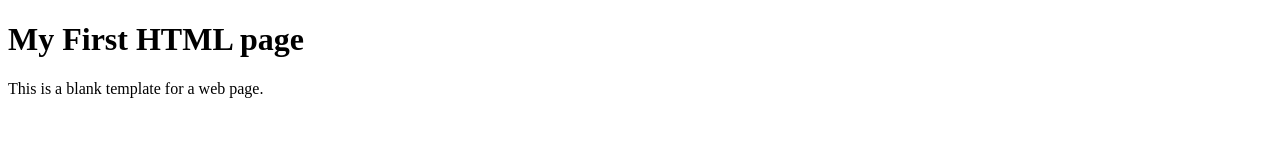
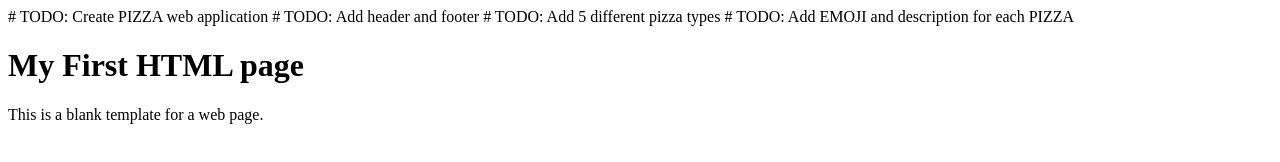
Before and after one commit to pirrencode/wadt_frontend_lecture_2025, a plain HTML site: page index.html in a window 1280 px wide. Drawn offline with Linux system fonts and the light colour scheme.

Commit message:
Task setting

```diff
--- a/index.html
+++ b/index.html
@@ -4,7 +4,10 @@
 
 </head>
 <body>
-
+  # TODO: Create PIZZA web application
+  # TODO: Add header and footer
+  # TODO: Add 5 different pizza types
+  # TODO: Add EMOJI and description for each PIZZA
   <h1>My First HTML page</h1>
 
   <p>This is a blank template for a web page.</p>
```
